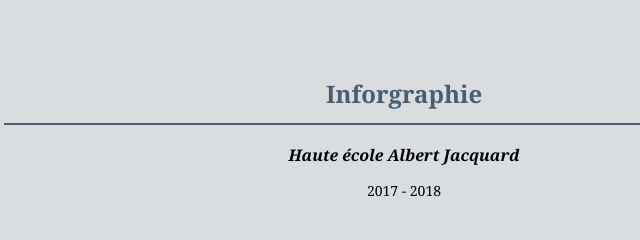
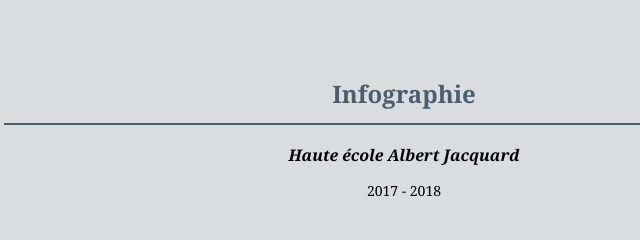
Before and after one commit to Dams4953/Dams4953.github.io, a plain HTML site: page education.html in a window 1280 px wide. Shown: the part 354-594 px from the top of the page, 236-876 px from the left. Drawn offline with Linux system fonts and the light colour scheme.

Commit message:
Update education.html

```diff
--- a/education.html
+++ b/education.html
@@ -126,7 +126,7 @@ line-height: 2;
 
     <main>
         <section>
-            <h2>Inforgraphie</h2>
+            <h2>Infographie</h2>
             <p class="category1"><i>Haute école Albert Jacquard</i></p>
             <p class="category2">2017 - 2018</p>
         </section>
```
